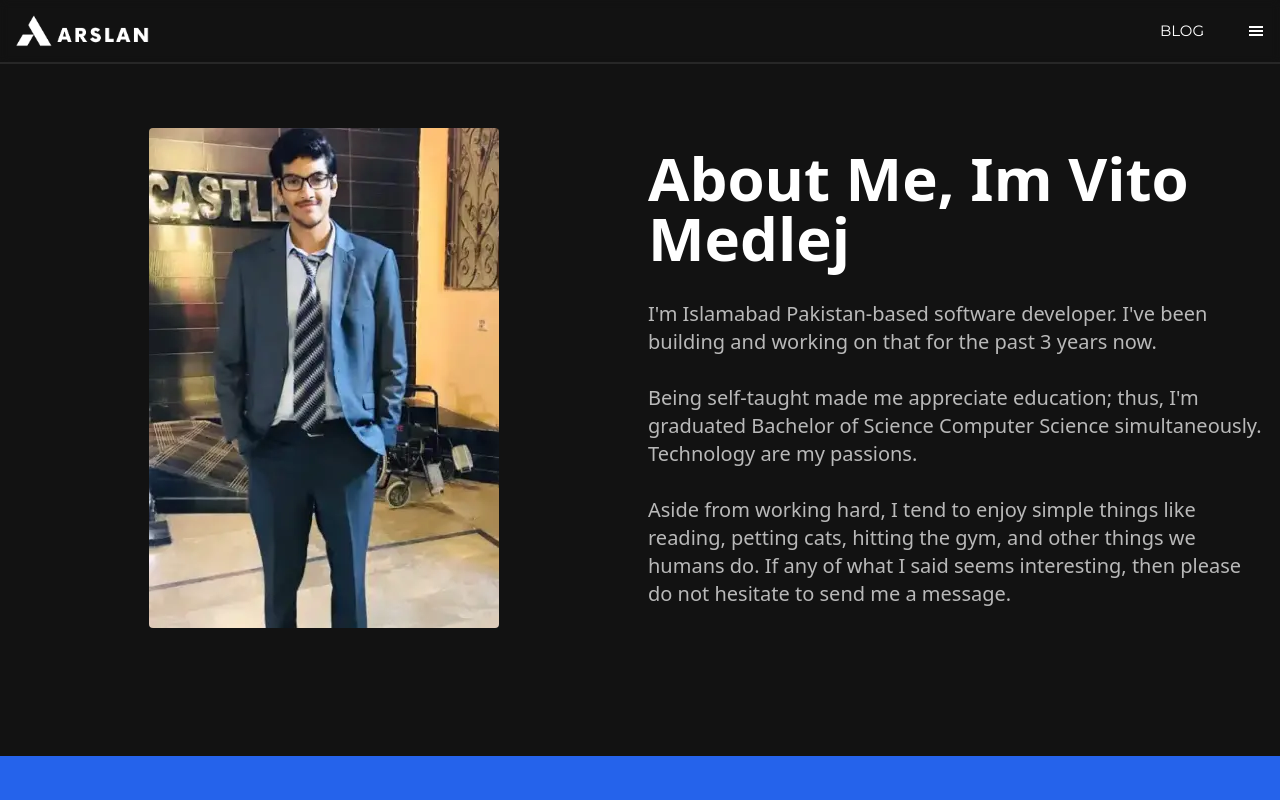
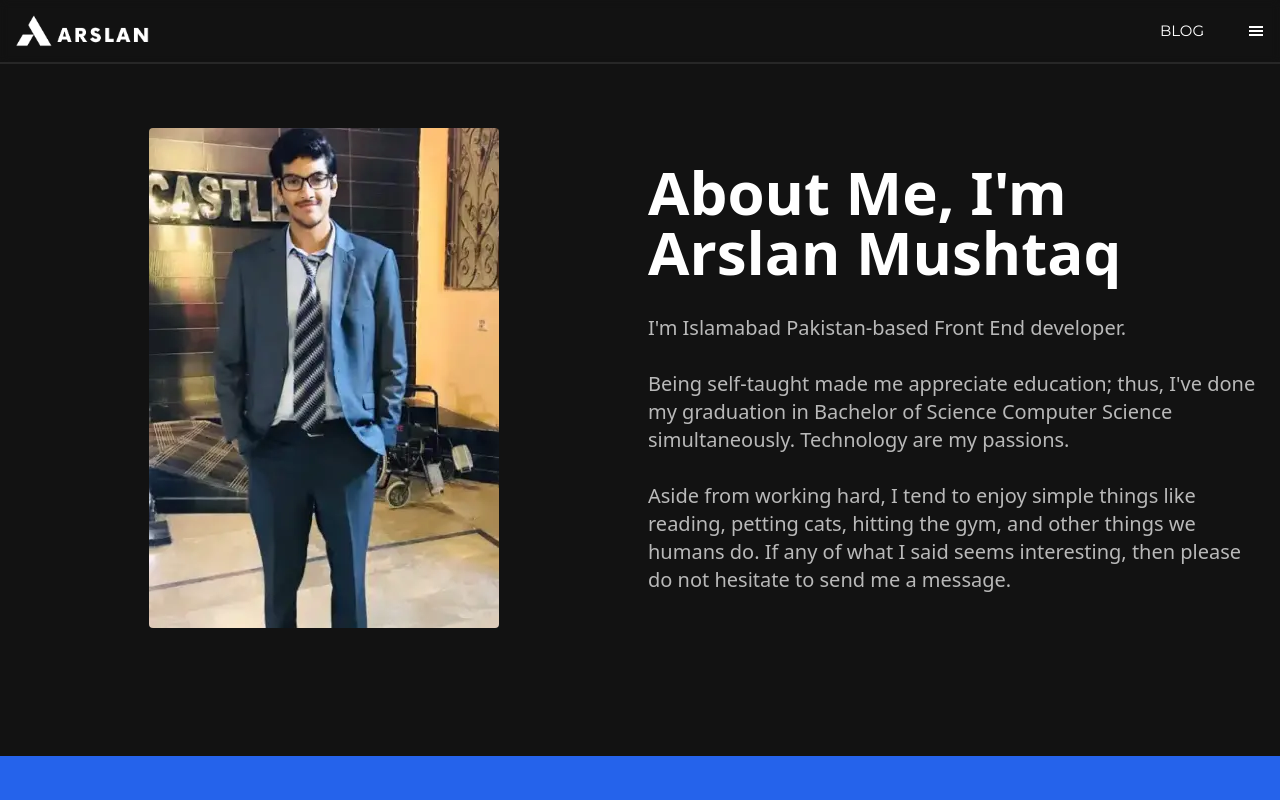
Before and after one commit to arslanmushtaq6/my-personal-portfolio, a React (Vite) app: page /about in a window 1280 px wide. Shown: the top 800 px of the page. Built offline with nearby package versions, Linux system fonts and the light colour scheme.

Commit message:
Changed Text of About Page

```diff
--- a/src/components/Aboutme.jsx
+++ b/src/components/Aboutme.jsx
@@ -10,10 +10,10 @@ const Aboutme = () => {
                     <img src={image} alt="" className='rounded' />
                 </div>
                 <div className='flex flex-col gap-8 justify-center'>
-                    <h1 className='text-3xl md:text-3xl lg:text-6xl font-bold leading-none'>About Me, Im Vito Medlej</h1>
+                    <h1 className='text-3xl md:text-3xl lg:text-6xl font-bold leading-none'>About Me, I'm Arslan Mushtaq</h1>
                     <p className='md:text-sm lg:text-xl text-[#b9b9b9] font-light'>
-                        I'm Islamabad Pakistan-based software developer. I've been building and working on that for the past 3 years now.<br /> <br />
-                        Being self-taught made me appreciate education; thus, I'm graduated Bachelor of Science Computer Science simultaneously. Technology are my passions. <br /> <br />
+                        I'm Islamabad Pakistan-based Front End developer.<br /> <br />
+                        Being self-taught made me appreciate education; thus, I've done my graduation in Bachelor of Science Computer Science simultaneously. Technology are my passions. <br /> <br />
                         Aside from working hard, I tend to enjoy simple things like reading, petting cats, hitting the gym, and other things we humans do. If any of what I said seems interesting, then please do not hesitate to send me a message.
                     </p>
                 </div>
--- a/src/pages/Contact.jsx
+++ b/src/pages/Contact.jsx
@@ -1,6 +1,7 @@
-import React from 'react'
+import React, { useEffect } from 'react'
 
 const Contact = () => {
+
   return (
     <div className='gap-4 w-full px-4 container mx-auto text-white py-32 border-b border-opacity-20 border-slate-300'>
       <div className='flex flex-col gap-8 justify-center text-center'>
```
